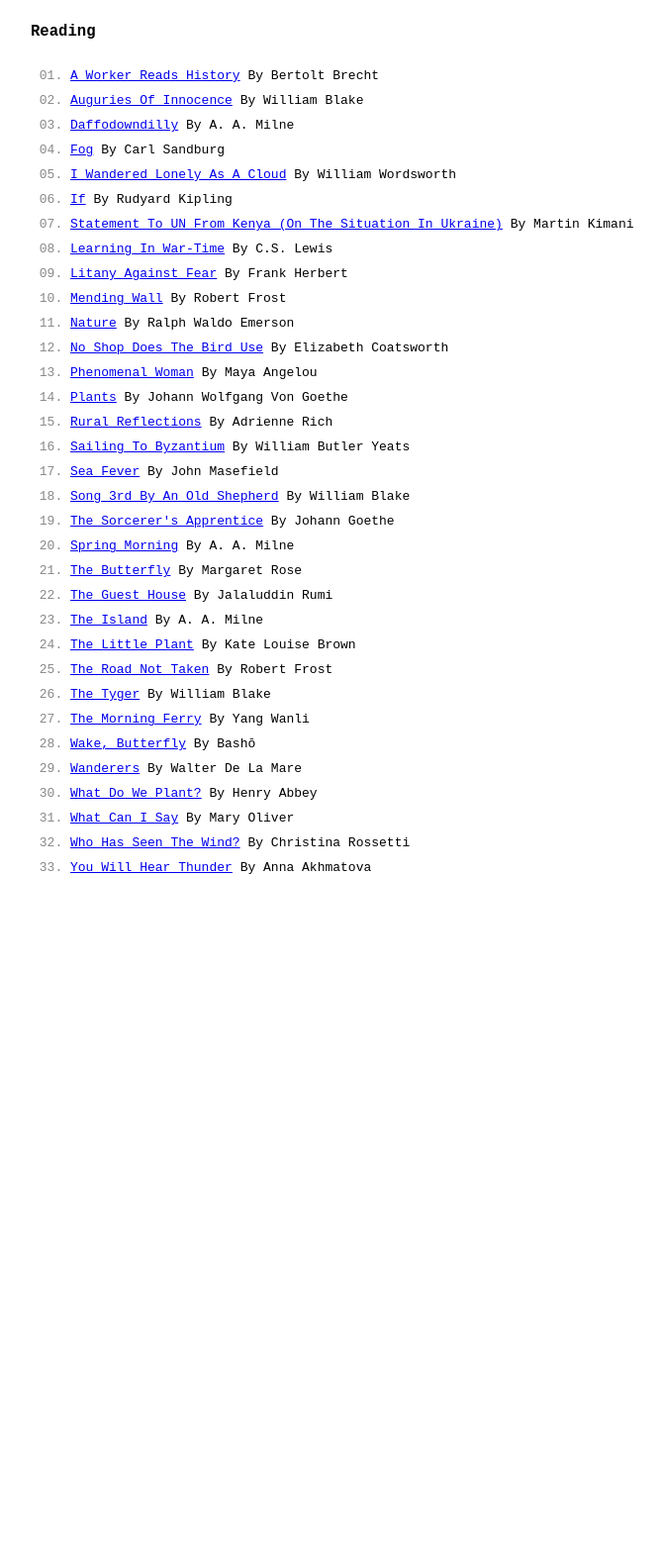
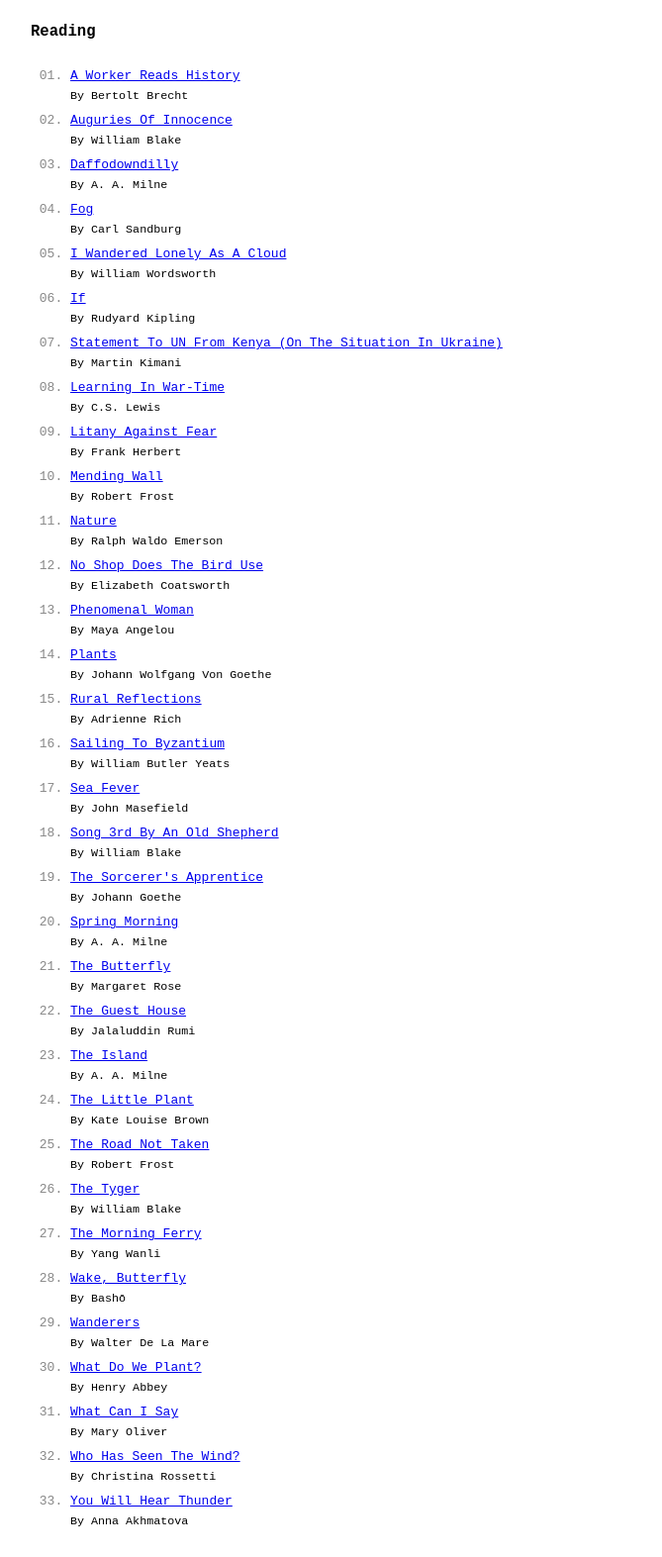
Before and after one commit to wrttn/wrttn.github.io, a Jekyll site: the page built from _r/index.md, in a window 1280 px wide. Shown: the whole page at 99% size, without its empty margins (297-966 px from the left). Built offline with Jekyll 4.4.1, drawn with Linux system fonts in a browser that asks for light colours; before the commit the page ends 913 px from its top, so only the background shows below that.

Commit message:
Update index.md

```diff
--- a/_r/index.md
+++ b/_r/index.md
@@ -5,6 +5,9 @@ title: Reading
 <ul class="index">
 {% assign reading = site.r | where_exp: "item", "item.title != 'Reading'" %}
 {% for r in reading %}
-<li><a href="{{ r.url }}">{{ r.title }}</a> by {{ r.author }}</li>
+<li>
+  <a href="{{ r.url }}">{{ r.title }}</a>
+  <div style="font-size: 0.9em;">by {{ r.author }}</div>
+</li>
 {% endfor %}
 </ul>
```
